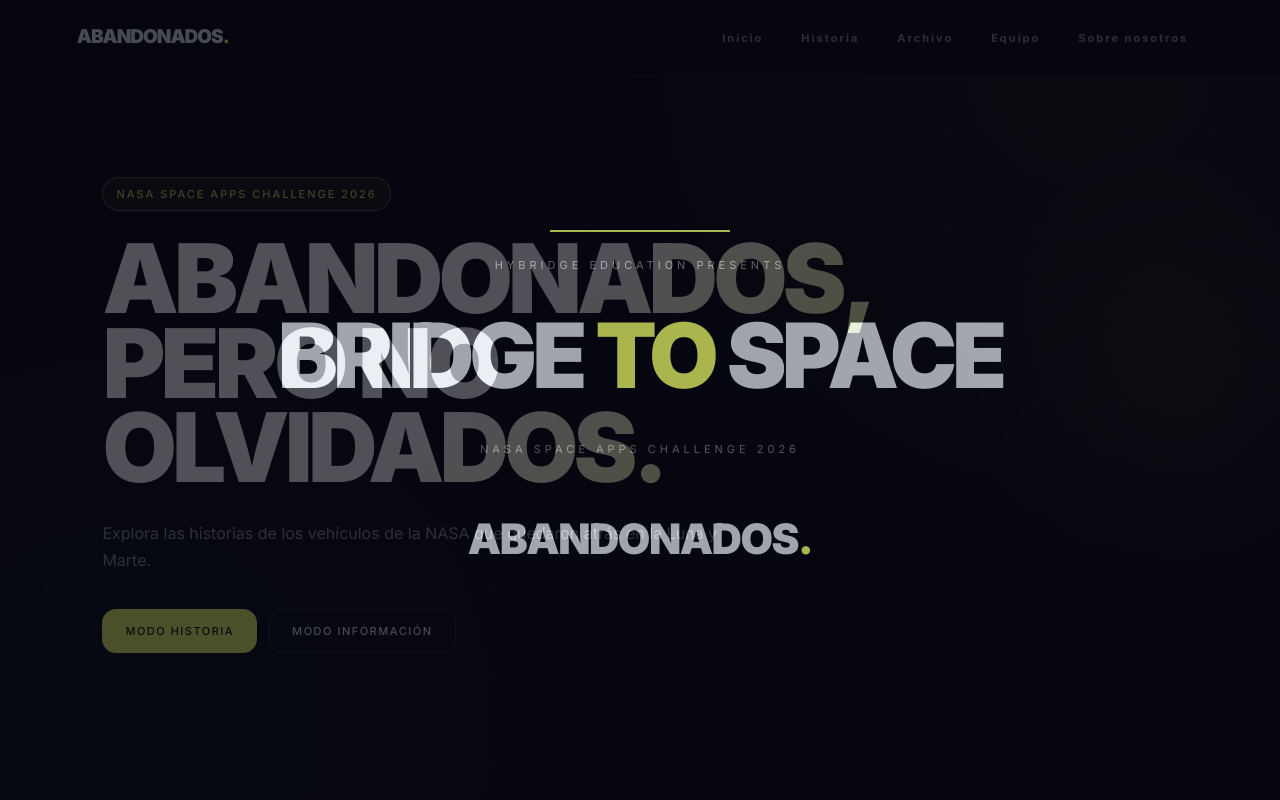
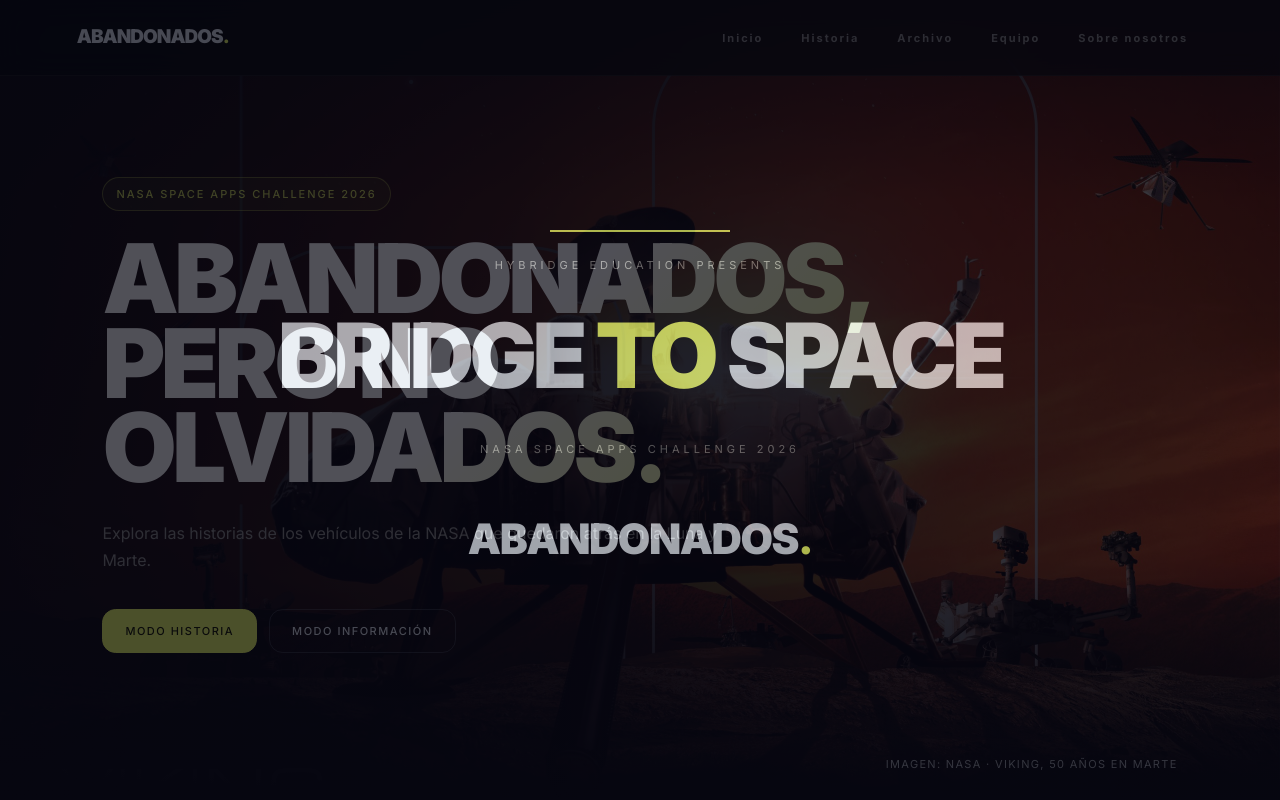
Before and after one commit to Bridge-to-Space/abandonados-pero-no-olvidados, a plain HTML site: page index.html in a window 1280 px wide. Shown: the top 800 px of the page. Drawn offline with Linux system fonts and the light colour scheme.

Commit message:
Agrega imagen de la NASA (Viking, 50 años en Marte) al inicio
Co-Authored-By: Claude Sonnet 5.5 <noreply@anthropic.com>

```diff
--- a/index.html
+++ b/index.html
@@ -130,6 +130,15 @@
         </div>
 
     </div>
+
+    <a
+        class="hero-credit"
+        href="https://science.nasa.gov/mission/viking/"
+        target="_blank"
+        rel="noopener noreferrer"
+    >
+        Imagen: NASA · Viking, 50 años en Marte
+    </a>
 
 </section>
 
--- a/style.css
+++ b/style.css
@@ -1821,3 +1821,55 @@ nav button:hover {
         font-size: clamp(32px, 10.5vw, 60px);
     }
 }
+
+
+/* =========================================
+   HERO — IMAGEN NASA (Viking, 50 años en Marte)
+========================================= */
+
+.hero {
+    background:
+        linear-gradient(
+            90deg,
+            rgba(7, 7, 17, 0.94) 0%,
+            rgba(7, 7, 17, 0.78) 40%,
+            rgba(7, 7, 17, 0.25) 100%
+        ),
+        linear-gradient(
+            180deg,
+            rgba(7, 7, 17, 0.55) 0%,
+            rgba(7, 7, 17, 0) 25%,
+            rgba(7, 7, 17, 0) 70%,
+            var(--background) 100%
+        ),
+        url("img/hero/viking-nasa.jpg") center 35% / cover no-repeat;
+}
+
+.hero-credit {
+    position: absolute;
+    right: 8%;
+    bottom: 28px;
+    z-index: 1;
+
+    font-size: 11px;
+    letter-spacing: 0.12em;
+    text-transform: uppercase;
+    color: rgba(226, 232, 240, 0.7);
+
+    transition: color 0.25s ease;
+}
+
+.hero-credit:hover {
+    color: var(--primary);
+}
+
+@media (max-width: 600px) {
+    .hero {
+        background-position: 70% 35%;
+    }
+
+    .hero-credit {
+        right: 6%;
+        bottom: 16px;
+    }
+}
```
Also changed, not shown: img/hero/viking-nasa.jpg (added).
